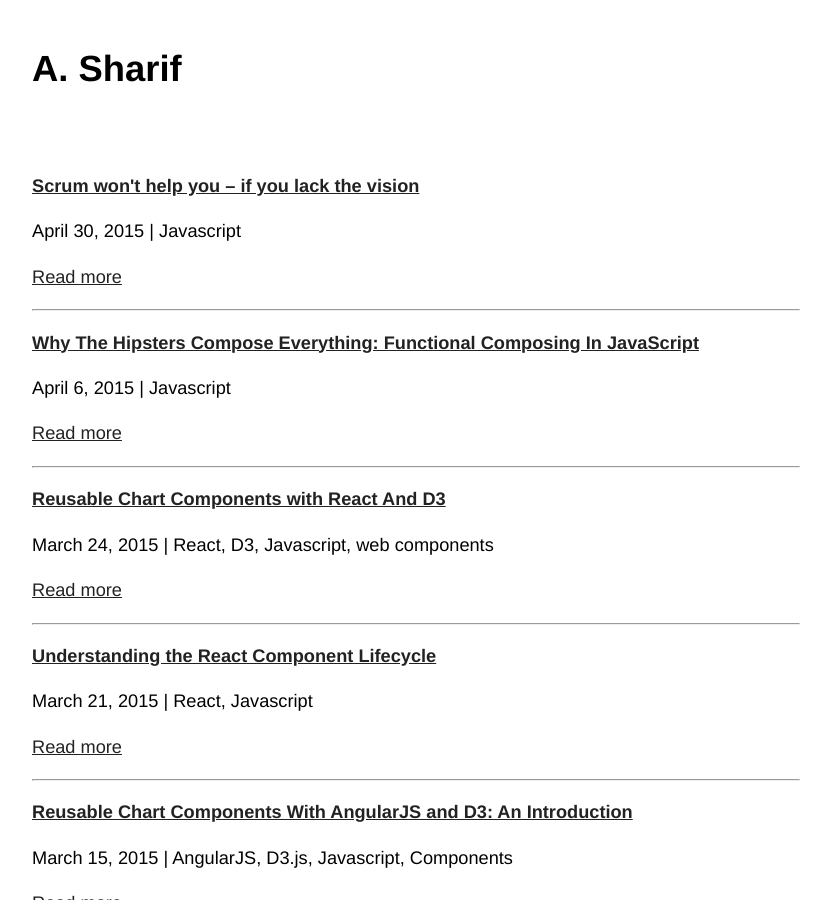
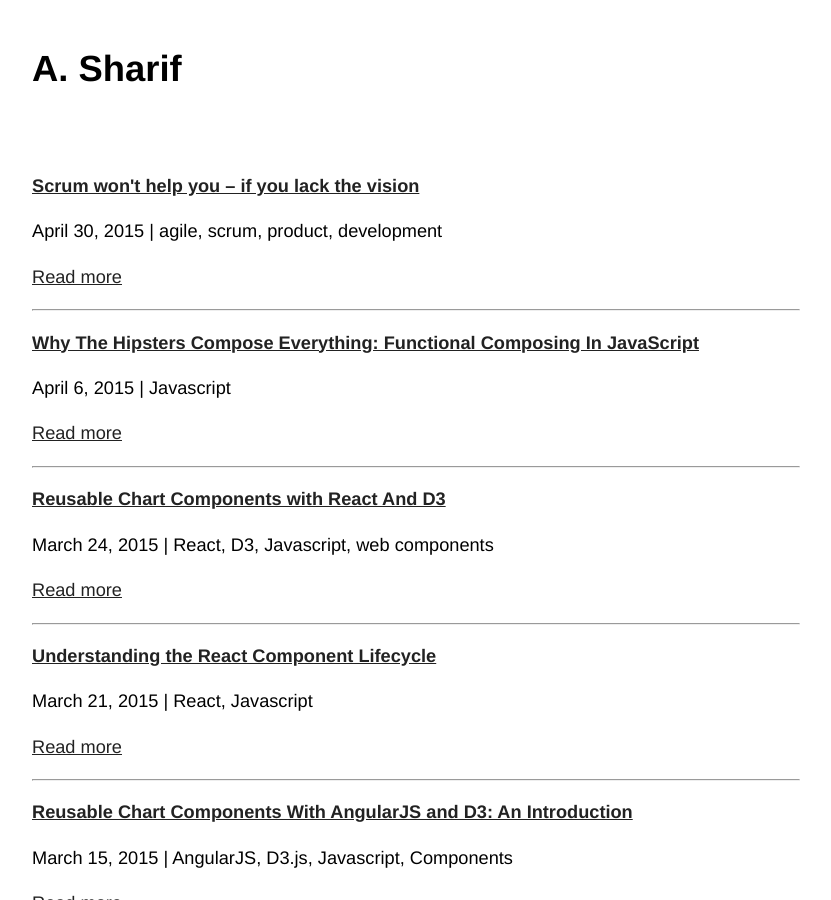
Before and after one commit to busypeoples/busypeoples.github.io, a Jekyll site: the page built from index.html, in a window 1280 px wide and 900 px high. Shown: the whole window, without its empty margins (224-1055 px from the left). Built offline with Jekyll 4.4.1, drawn with Linux system fonts in a browser that asks for light colours; Markdown is read by kramdown in place of the engine named in the settings.

Commit message:
Updated tags

```diff
--- a/_posts/2015-04-30-scrum-vision.markdown
+++ b/_posts/2015-04-30-scrum-vision.markdown
@@ -2,7 +2,7 @@
 layout: post
 title:  "Scrum won't help you – if you lack the vision"
 date:   2015-04-30 12:00:00
-tags:  Javascript
+tags:  agile, scrum, product, development
 published: true
 ---
 
```
